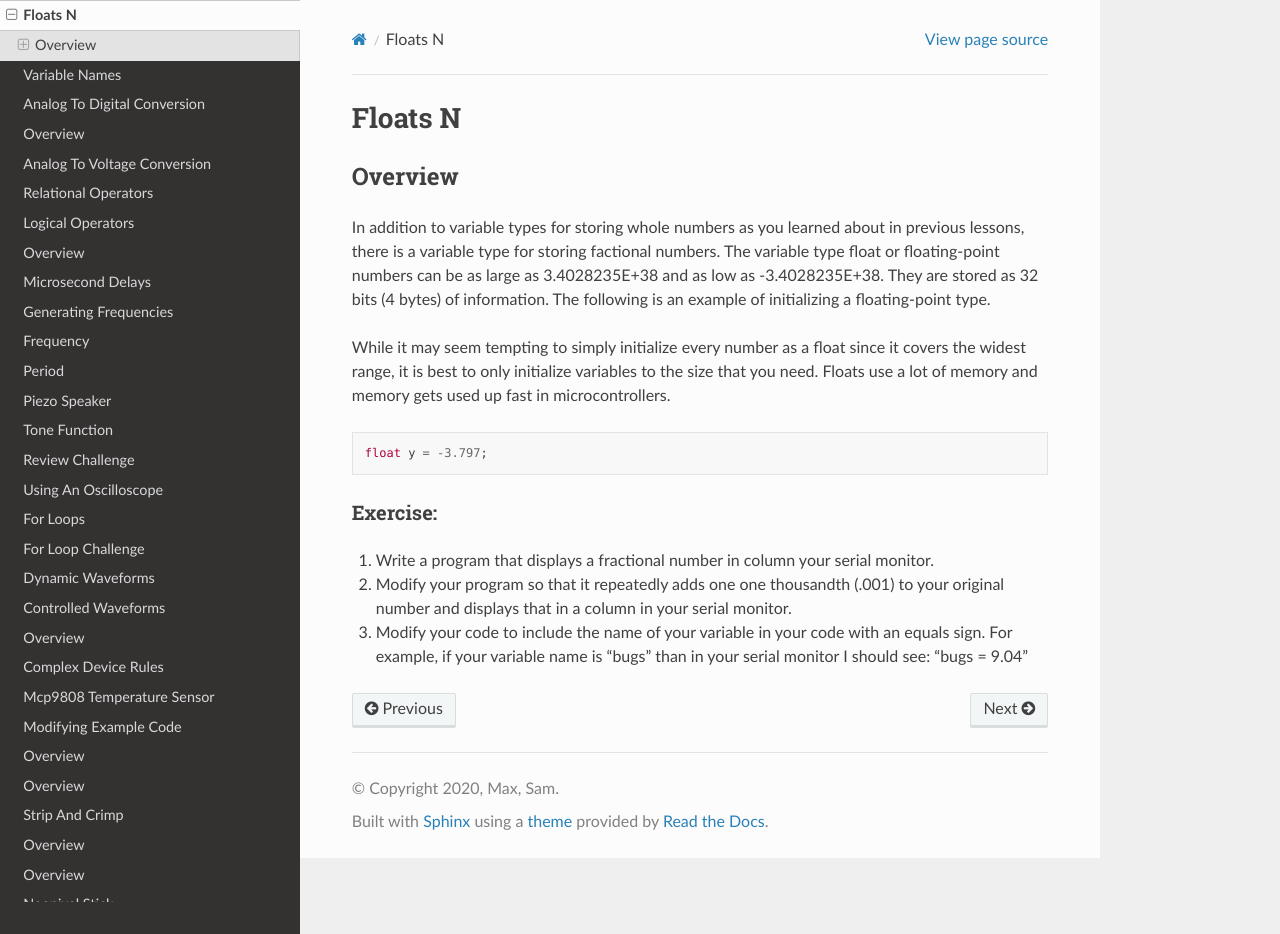
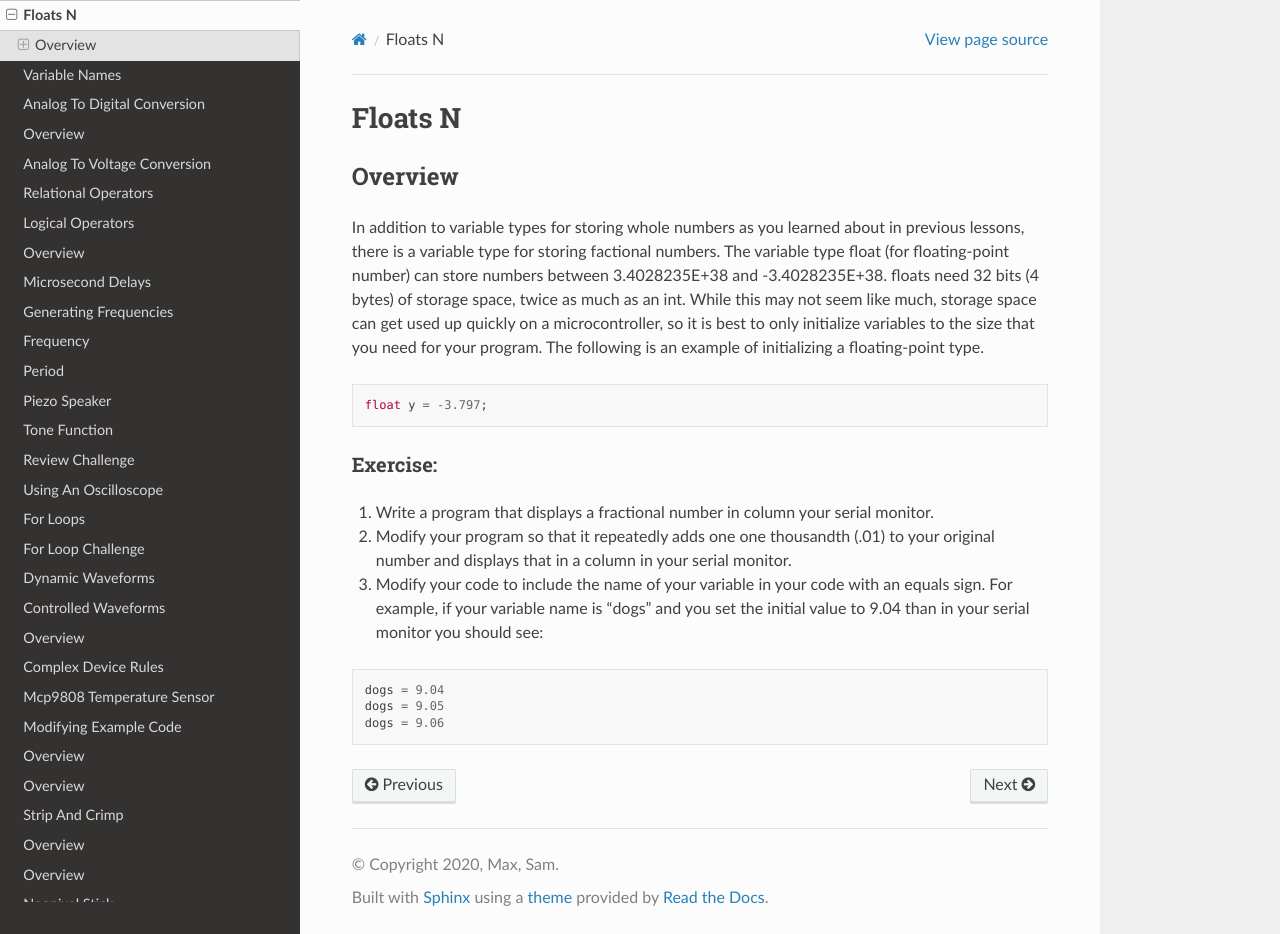
Before and after one commit to maxtkc/mvths-wiki, a Sphinx documentation site: the page built from docs/020b-floats.rst, in a window 1280 px wide and 934 px high. Built offline with Sphinx 7.4.7 and the Read the Docs theme 2.0.0, drawn with Linux system fonts in a browser that asks for light colours; pages that are not in the unit, such as notebooks, are missing from menus.

Commit message:
Update 020b-floats.rst

```diff
--- a/docs/020b-floats.rst
+++ b/docs/020b-floats.rst
@@ -4,9 +4,7 @@ Floats N
 Overview
 --------
 
-In addition to variable types for storing whole numbers as you learned about in previous lessons, there is a variable type for storing factional numbers. The variable type float or floating-point numbers can be as large as 3.4028235E+38 and as low as -3.4028235E+38.  They are stored as 32 bits (4 bytes) of information. The following is an example of initializing a floating-point type.
-
-While it may seem tempting to simply initialize every number as a float since it covers the widest range, it is best to only initialize variables to the size that you need. Floats use a lot of memory and memory gets used up fast in microcontrollers.
+In addition to variable types for storing whole numbers as you learned about in previous lessons, there is a variable type for storing factional numbers. The variable type float (for floating-point number) can store numbers between 3.4028235E+38 and -3.4028235E+38. floats need  32 bits (4 bytes) of storage space, twice as much as an int. While this may not seem like much, storage space can get used up quickly on a microcontroller, so it is best to only initialize variables to the size that you need for your program. The following is an example of initializing a floating-point type.
 
 .. code-block:: c
 
@@ -15,8 +13,12 @@ While it may seem tempting to simply initialize every number as a float since it
 Exercise:
 ~~~~~~~~~
 
-1. Write a program that displays a fractional number in column your serial monitor.
-2. Modify your program so that it repeatedly adds one one thousandth (.001) to your original number and
-   displays that in a column in your serial monitor.
-3. Modify your code to include the name of your variable in your code with an equals sign. For example, if your variable name is
-   "bugs" than in your serial monitor I should see: "bugs = 9.04"
+#. Write a program that displays a fractional number in column your serial monitor.
+#. Modify your program so that it repeatedly adds one one thousandth (.01) to your original number and displays that in a column in your serial monitor.
+#. Modify your code to include the name of your variable in your code with an equals sign. For example, if your variable name is "dogs" and you set the initial value to 9.04 than in your serial monitor you should see:
+
+.. code-block:: C
+
+   dogs = 9.04
+   dogs = 9.05
+   dogs = 9.06
```
